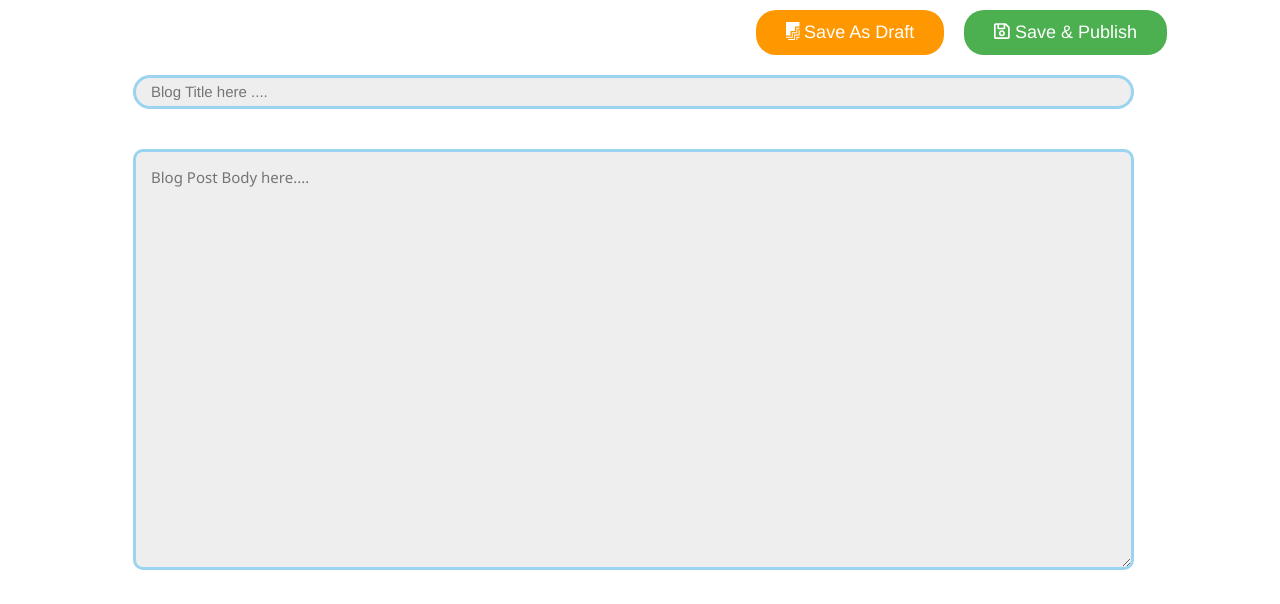
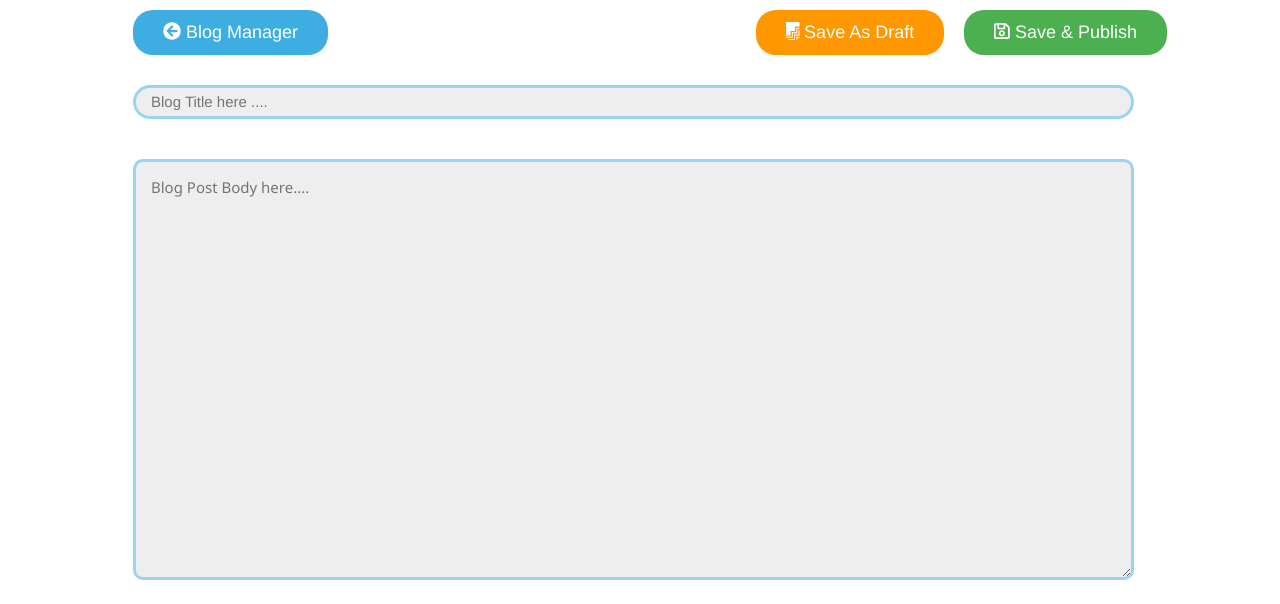
Before and after one commit to mukherjeearnab/ngo-site, a PHP site: page /admin/dashboard/blog/editor.php in a window 1280 px wide. Shown: the part 80-684 px from the top of the page. Run offline with PHP 8.4, Linux system fonts and the light colour scheme; the visitor is signed in with stand-in values (Sample User, id 1); some libraries are stand-ins or nearby versions.

Commit message:
added back button blog

```diff
--- a/admin/dashboard/blog/editor.php
+++ b/admin/dashboard/blog/editor.php
@@ -34,6 +34,7 @@
         <H1 class="header"><i class="fas fa-edit"></i>  Blogs Editor</H1>
         <section class="section1">
             <div class="row">
+                <a class="new-post" style="float: left;" href="."><i class="fas fa-arrow-circle-left"></i> Blog Manager</a>
                 <a class="save-post" onclick="document.getElementById('editorDump').submit();"><i class="far fa-save"></i> Save & Publish</a>
                 <?php if(!isset($_GET['id'])) echo '<a class="draft-post" onclick="draftPost();"><i class="fab fa-firstdraft"></i> Save As Draft</a>';?>
                 <?php if(isset($_GET['id'])) echo '<a class="delete-post" onclick="binPost();"><i class="far fa-trash-alt""></i> Send to Bin</a>';?>
--- a/admin/dashboard/blog/index.php
+++ b/admin/dashboard/blog/index.php
@@ -16,6 +16,7 @@
         <H1 class="header"><i class="fas fa-blog"></i>  Blogs Manager</H1>
         <section class="section1">
             <div class="row">
+                <a class="new-post" style="float: left;" href=".."><i class="fas fa-arrow-circle-left"></i> Dashboard</a>
                 <a class="new-post" href="editor.php"><i class="fas fa-plus-circle"></i> New Post</a>
             </div>
             <div class="row">
--- a/admin/dashboard/blog/res/css/index.css
+++ b/admin/dashboard/blog/res/css/index.css
@@ -27,6 +27,7 @@ body {
     float: right;
     margin-top: 10px;
     margin-left: 20px;
+    margin-bottom: 10px;
 }
 
 .save-post {
```
